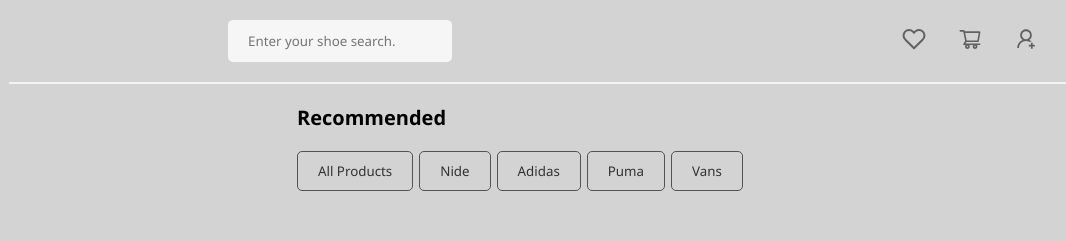
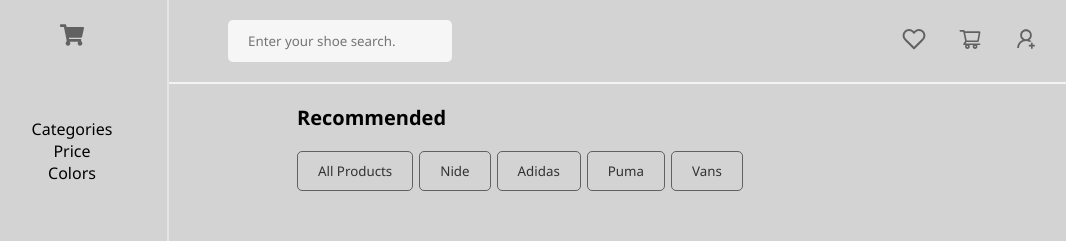
Before and after one commit to pageler/95_jsx-filtering, a React (Vite) app: page / in a window 1280 px wide. Shown: the top 241 px of the page, without its empty margins (23-1089 px from the left). Built offline with nearby package versions, Linux system fonts and the light colour scheme.

Commit message:
Sidebar component, pre-refactored code.

```diff
--- a/src/App.jsx
+++ b/src/App.jsx
@@ -3,10 +3,12 @@ import "./App.css";
 import Nav from "./navigation/Nav";
 import Products from "./products/Products";
 import Recommended from "./recommended/Recommended";
+import Sidebar from "./sidebar/Sidebar";
 
 function App() {
   return (
     <>
+      <Sidebar />
       <Nav />
       <Recommended />
       <Products />
--- a/src/index.css
+++ b/src/index.css
@@ -15,7 +15,7 @@ a {
   padding: 10px 20px;
   margin-right: 6px;
   background: transparent;
-  border: 0.6px solid #535353;
+  border: 0.6px solid rgb(97, 97, 97);
   border-radius: 5px;
   color: #323232;
   cursor: pointer;
--- a/src/sidebar/Sidebar.css
+++ b/src/sidebar/Sidebar.css
@@ -0,0 +1,25 @@
+.sidebar-title {
+  font-size: 22px;
+  font-weight: normal;
+  margin-bottom: 20px;
+}
+
+.sidebar {
+  width: 15%;
+  position: fixed;
+  height: 100%;
+  border-right: 2px solid #e5e5e5;
+  z-index: 3;
+  display: flex;
+  flex-direction: column;
+  align-items: center;
+}
+
+.logo-container {
+  margin-bottom: 4rem;
+}
+
+.logo-container h1 {
+  margin-top: 1.3rem;
+  color: rgb(97, 97, 97);
+}
--- a/src/sidebar/Sidebar.jsx
+++ b/src/sidebar/Sidebar.jsx
@@ -1,12 +1,26 @@
 import "./Sidebar.css";
 
-import React from "react";
+import { FaShoppingCart } from "react-icons/fa";
+
+import Categories from "./categories/Categories";
+import Colors from "./colors/Colors";
+import Price from "./price/Price";
 
 function Sidebar() {
   return (
-    <div>
-      <h1>Sidebar.jsx</h1>
-    </div>
+    <>
+      <section className="sidebar">
+        <div className="logo-container">
+          <h1>
+            <FaShoppingCart />
+          </h1>
+        </div>
+
+        <Categories />
+        <Price />
+        <Colors />
+      </section>
+    </>
   );
 }
 
--- a/src/sidebar/categories/Categories.jsx
+++ b/src/sidebar/categories/Categories.jsx
@@ -3,11 +3,7 @@ import "./Categories.css";
 import React from "react";
 
 function Categories() {
-  return (
-    <div>
-      <h1>Categories.jsx</h1>
-    </div>
-  );
+  return <div>Categories</div>;
 }
 
 export default Categories;
--- a/src/sidebar/colors/Colors.jsx
+++ b/src/sidebar/colors/Colors.jsx
@@ -3,11 +3,7 @@ import "./Colors.css";
 import React from "react";
 
 function Colors() {
-  return (
-    <div>
-      <h1>Colors.jsx</h1>
-    </div>
-  );
+  return <div>Colors</div>;
 }
 
 export default Colors;
--- a/src/sidebar/price/Price.jsx
+++ b/src/sidebar/price/Price.jsx
@@ -3,11 +3,7 @@ import "./Price.css";
 import React from "react";
 
 function Price() {
-  return (
-    <div>
-      <h1>Price.jsx</h1>
-    </div>
-  );
+  return <div>Price</div>;
 }
 
 export default Price;
```
